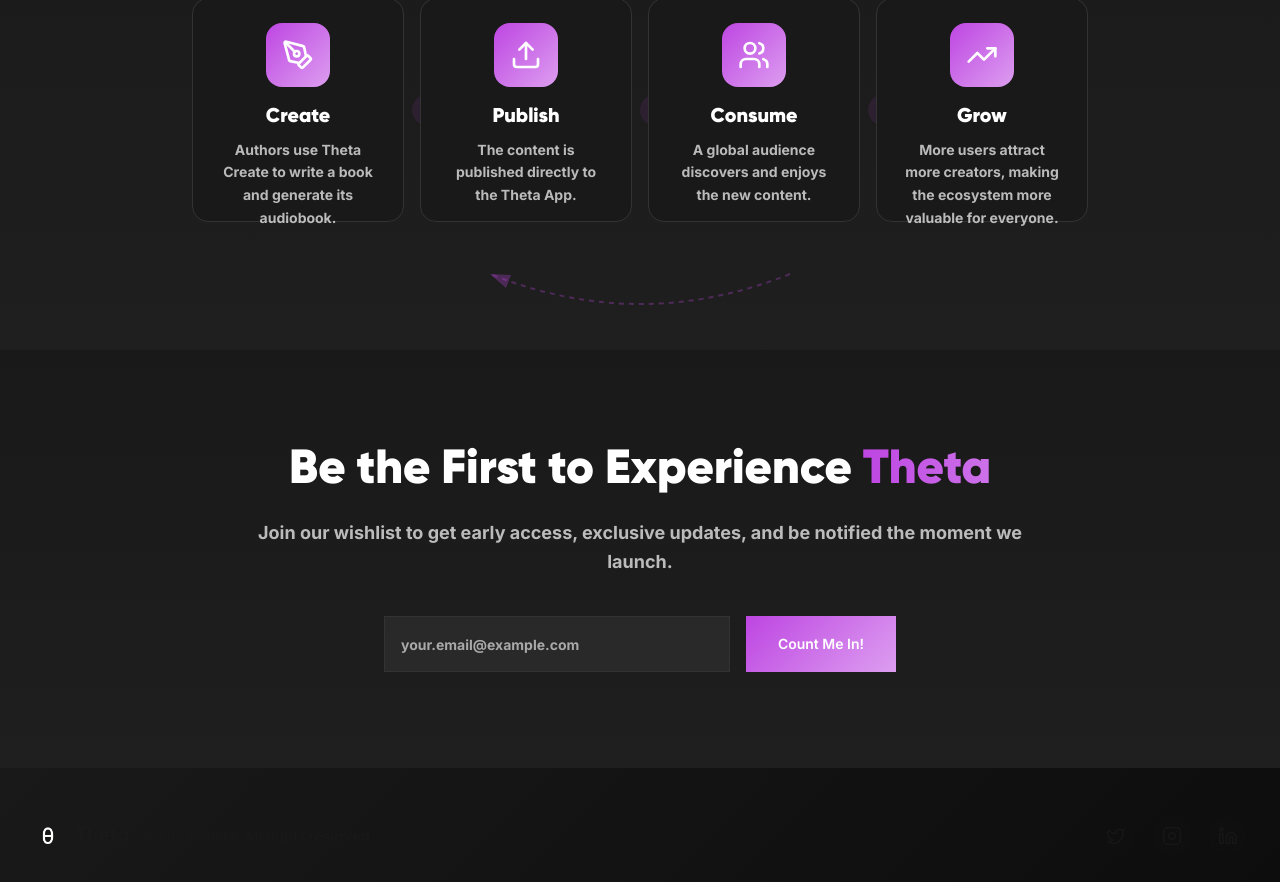
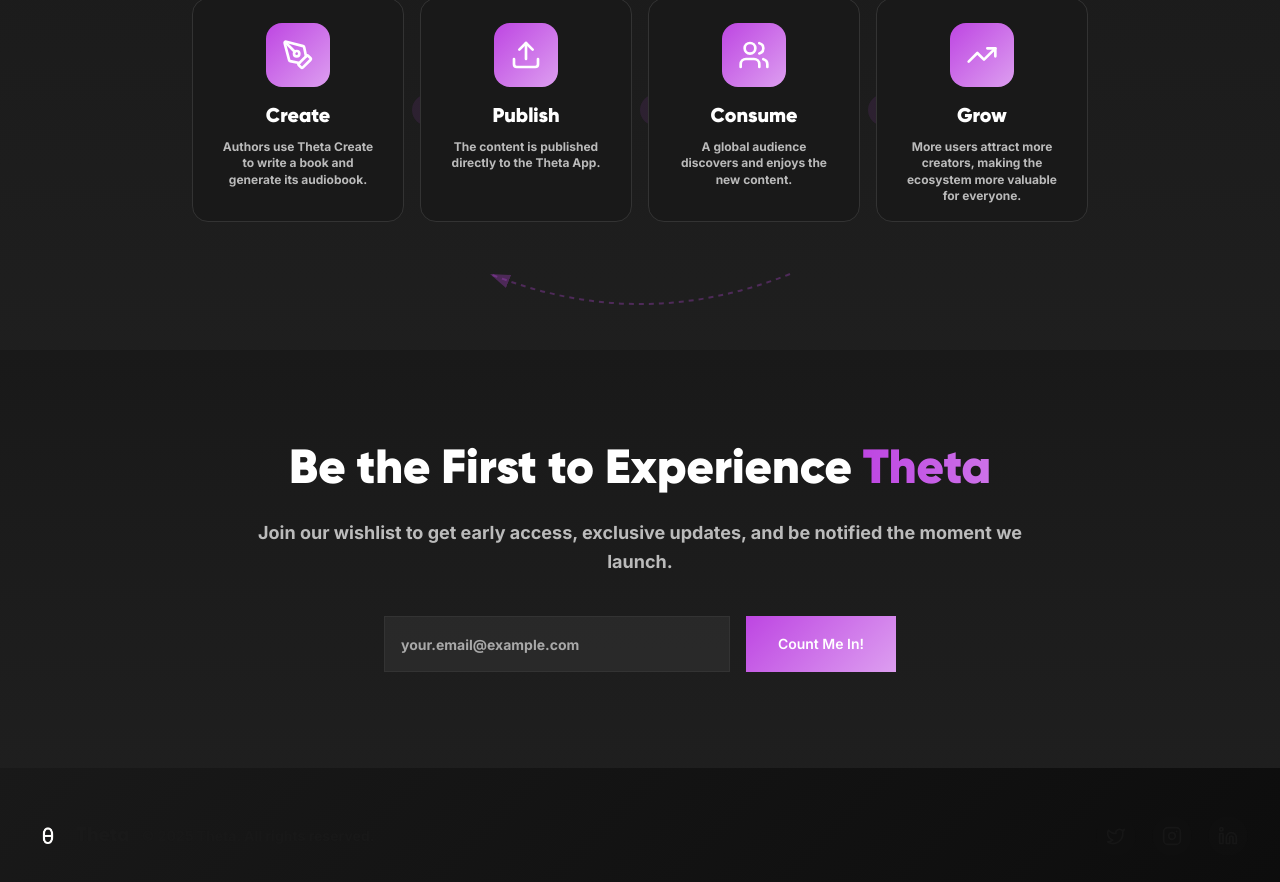
Before and after one commit to apptheta2025-crypto/theta-unified-world, a React (Vite) app: page / in a window 1280 px wide. Shown: the part 3593-4475 px from the top of the page. Built offline with nearby package versions, Linux system fonts and the light colour scheme; the HTML template or start-up script is replaced by a standard one.

Commit message:
Fix text overflow in cards

```diff
--- a/src/components/FlywheelSection.tsx
+++ b/src/components/FlywheelSection.tsx
@@ -56,7 +56,7 @@ const FlywheelSection = () => {
                       <h3 className="font-heading font-bold text-xl text-foreground">
                         {step.title}
                       </h3>
-                      <p className="font-body text-sm text-foreground/70 leading-relaxed">
+                      <p className="font-body text-xs text-foreground/70 leading-snug">
                         {step.description}
                       </p>
                     </div>
```
